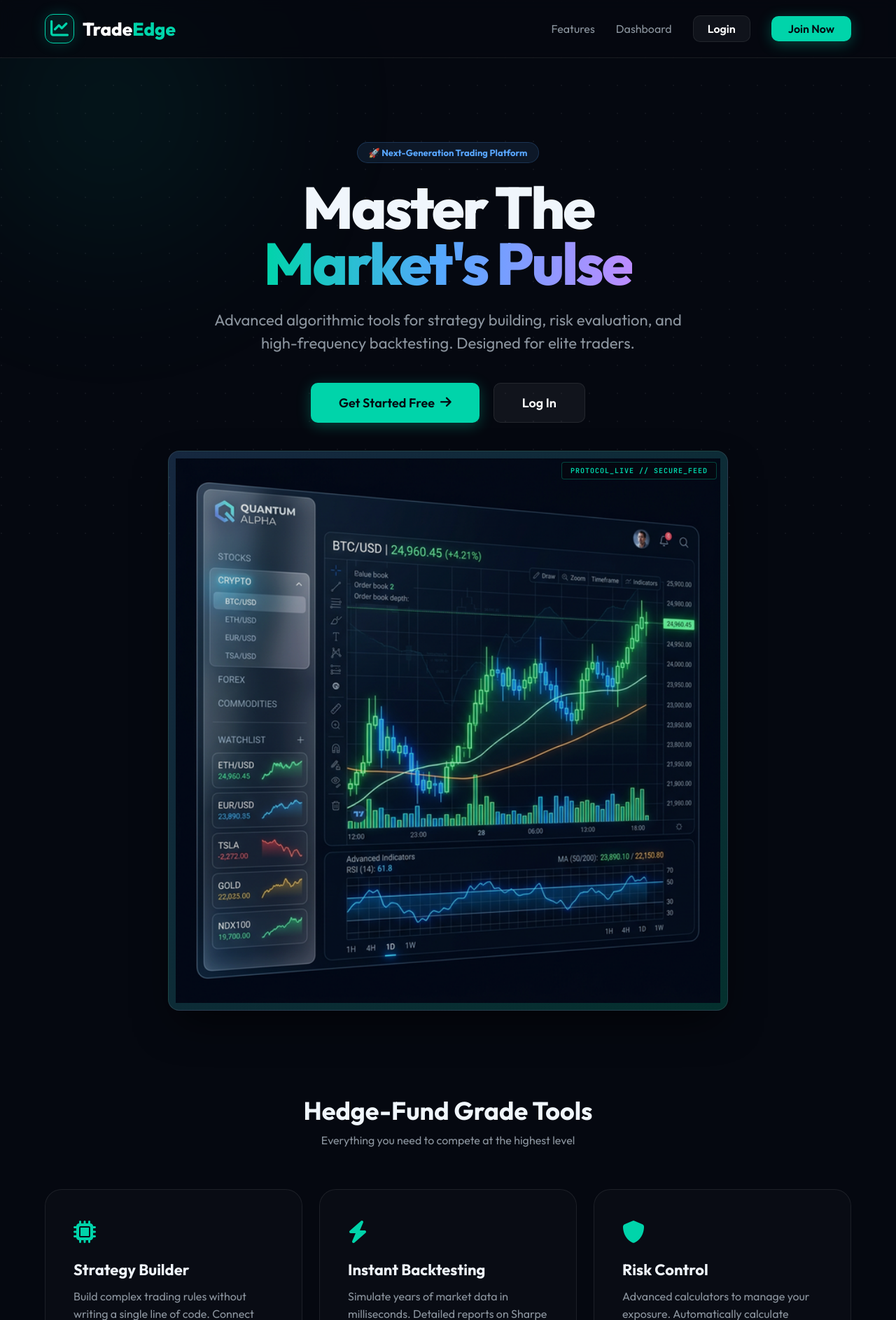
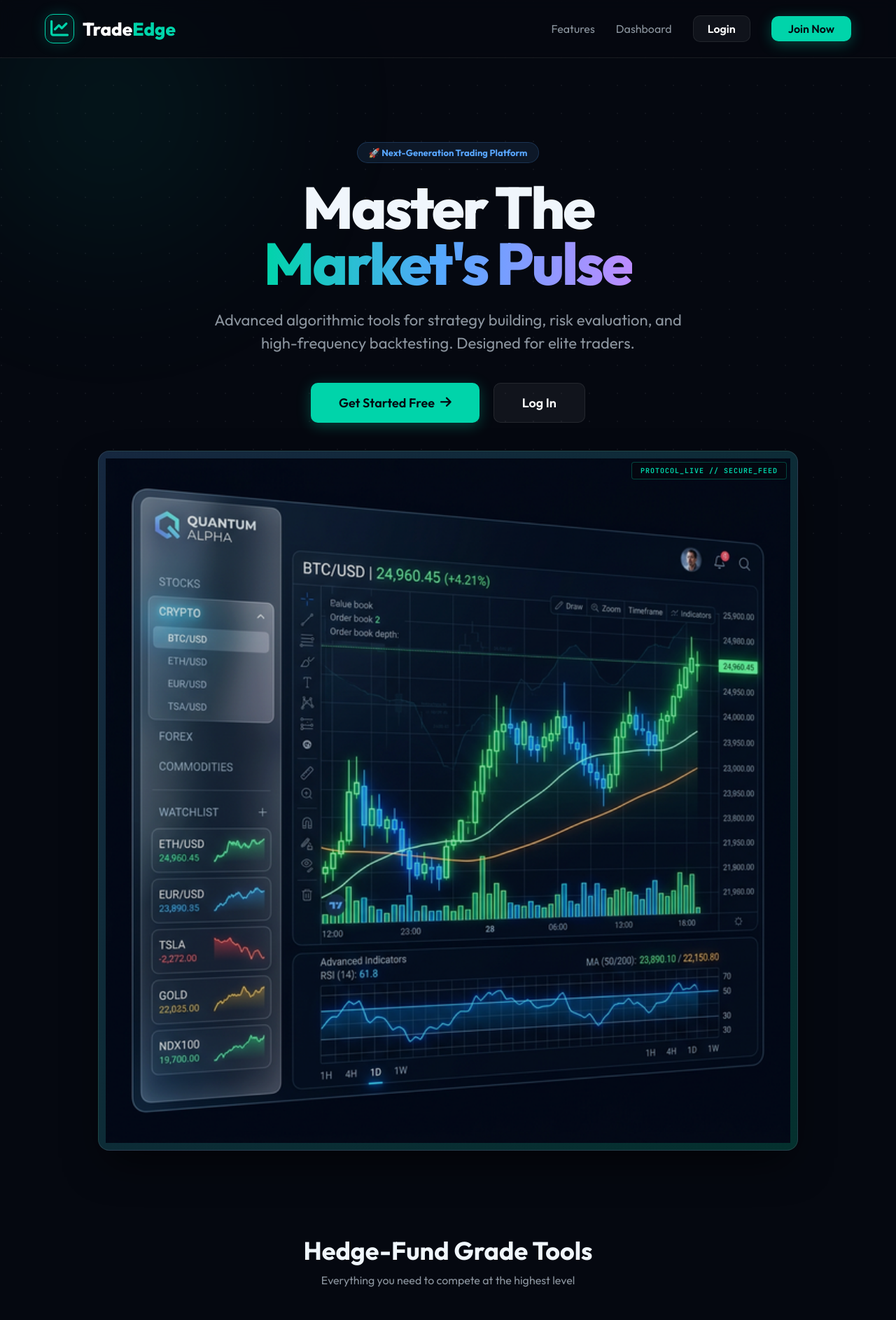
Before and after one commit to amanmishra8004-del/TradePro, a Flask app: page / in a window 1280 px wide. Shown: the top 1886 px of the page at 70% size. Run offline with Flask 3, Linux system fonts and the light colour scheme.

Commit message:
Update landing.html

```diff
--- a/templates/landing.html
+++ b/templates/landing.html
@@ -264,7 +264,7 @@
             </a>
         </div>
 
-<div class="preview-wrapper" style="position: relative;  width: 80%; max-width: 800px; margin: 40px auto; overflow: hidden; border-radius: 16px; border: 1px solid rgba(255,255,255,0.1); box-shadow: 0 25px 60px -15px rgba(0,0,0,0.7);">
+<div class="preview-wrapper" style="position: relative;  width: 100%; max-width: 1000px; margin: 40px auto; overflow: hidden; border-radius: 16px; border: 1px solid rgba(255,255,255,0.1); box-shadow: 0 25px 60px -15px rgba(0,0,0,0.7);">
     <!-- High-res preview with controlled size -->
     <img src="/static/landing_preview.png" alt="Trade Edge Dashboard" style="width: 100%; height: auto; display: block; filter: brightness(0.9);">
 
```
